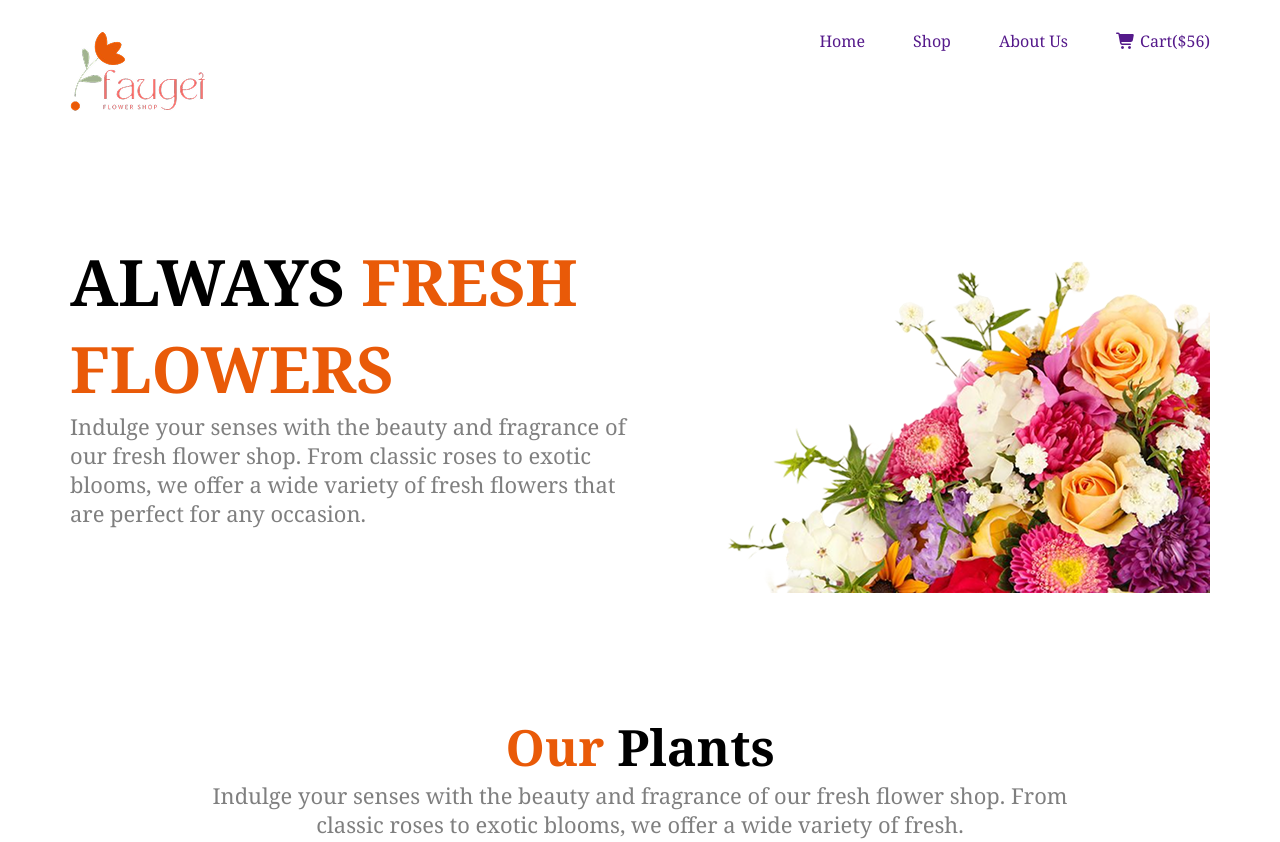
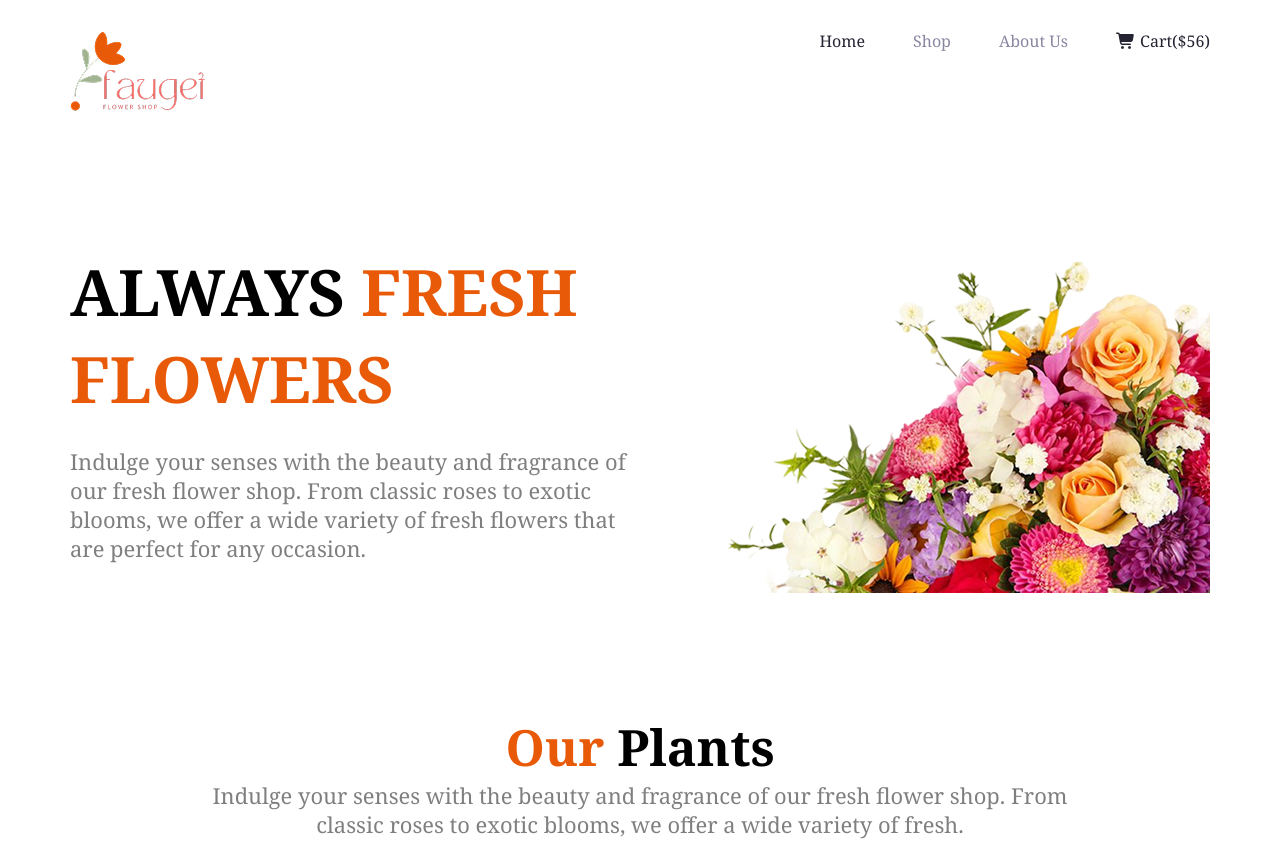
Before and after one commit to Dibakar-Biswas/b12a02-responsive-flowers-project, a plain HTML site: page index.html in a window 1280 px wide. Shown: the top 842 px of the page. Drawn offline with Linux system fonts and the light colour scheme.

Commit message:
updated some text color and margin

```diff
--- a/index.html
+++ b/index.html
@@ -17,10 +17,10 @@
         </div>
         <nav>
             <ul>
-                <li><a id="hide" href="">Home</a></li>
-                <li><a id="hide" href="">Shop</a></li>
-                <li><a id="hide" href="">About Us</a></li>
-                <li><a href=""><i class="fa-solid fa-cart-shopping"></i> Cart($56)</a></li>
+                <li><a class="what" id="hide" href="">Home</a></li>
+                <li><a class="apps" id="hide" href="">Shop</a></li>
+                <li><a class="apps" id="hide" href="">About Us</a></li>
+                <li><a class="what" href=""><i class="fa-solid fa-cart-shopping "></i> Cart($56)</a></li>
             </ul>
         </nav>
     </header>
@@ -153,7 +153,7 @@
         </div>
         <div class="four">
             <img src="./assets/icon-linkedin.png" alt="">
-            <img src="./assets/icon-twitter.png" alt="">
+            <img class="twitter" src="./assets/icon-twitter.png" alt="">
             <img src="./assets/icon-facebook.png" alt="">
             <img src="./assets/icon-youtube.png" alt="">
         </div>
--- a/styles/flower.css
+++ b/styles/flower.css
@@ -23,6 +23,12 @@ img {
     margin: auto;
 }
 /* Header section styles */
+.what{
+    color: #252432;
+}
+.apps{
+    color: #8987A1;
+}
 .header{
     display: flex;
     flex-direction: row;
@@ -52,6 +58,12 @@ nav ul li{
     font-size: 4rem;
     font-weight: 700;
     color: #000000;
+}
+.banner-left h2{
+    margin-top: 10px;
+}
+.banner-left p{
+    margin-top: 25px;
 }
 #fresh{
     color: #E95A08;
@@ -278,6 +290,9 @@ button {
 ul li a{
     text-decoration: none;
 }
+.footer li a{
+    color: #6B7280;
+}
 
 .two ul li{
     margin-bottom: 32px;
@@ -290,6 +305,7 @@ ul li a{
 .four img{
     margin-right: 24px;
 }
+
 
 /* Responsive for Mobile devices */
 
@@ -335,6 +351,7 @@ ul li a{
         text-align: center;
         gap: 20px;
         padding: 10px;
+        margin-bottom: 50px;
     }
     .flower-card-container{
         grid-template-columns: repeat(2, 1fr);
```
